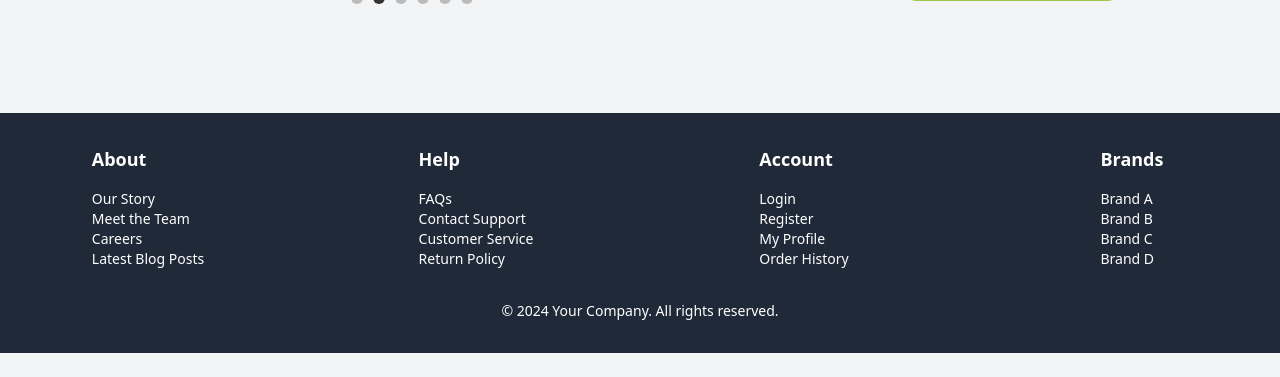
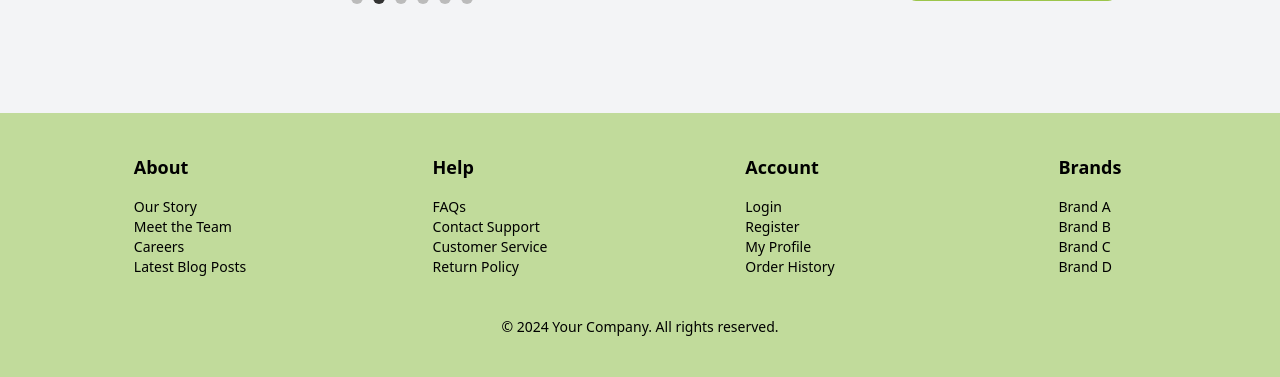
Before and after one commit to MengHor77/php_olineShope, a PHP site: page /php/index.php in a window 1280 px wide. Shown: the part 804-1181 px from the top of the page. Before the commit the page ends 1157 px from the top, so only its background shows below. Run offline with PHP 8.4, Linux system fonts and the light colour scheme; some libraries are stand-ins or nearby versions.

Commit message:
fix: css

```diff
--- a/src/Page/publicSite/Layout/Footer/footer.php
+++ b/src/Page/publicSite/Layout/Footer/footer.php
@@ -9,35 +9,40 @@
 
 </head>
 
-<footer class="bg-gray-800 text-white py-8 ">
-    <div class="container grid grid-cols-2 md:grid-cols-4 gap-8 items-center justify-center">
+<body>
+
+    <div class=" bg-primary-30 flex flex-col gap-2 py-10">
+
+        <div class=" w-full h-full  flex flex-row justify-between px-10 ">
             <!-- About Section -->
-        <div class=" flex justify-center">
-            <div class="flex flex-col  justify-start">
-                <h5 class="text-lg font-bold mb-4 ">About</h5>
+            <div class="w-full h-full  flex flex-col items-center justify-center ">
+
+                <div class=" flex  flex-col justify-start">
+                    <h5 class="text-lg font-bold mb-4  ">About</h5>
                     <p class="text-sm hover:underline">Our Story</p>
                     <p class="text-sm hover:underline">Meet the Team</p>
                     <p class="text-sm hover:underline">Careers</p>
                     <p class="text-sm hover:underline">Latest Blog Posts</p>
 
                 </div>
+
             </div>
             <!-- Help Section -->
-        <div class=" flex justify-center">
-            <div class="flex flex-col  justify-start">
+            <div class="w-full h-full  flex flex-col items-center justify-center ">
 
+                <div class=" flex  flex-col justify-start">
                     <h5 class="text-lg font-bold mb-4 ">Help</h5>
                     <p class="text-sm hover:underline">FAQs</p>
                     <p class="text-sm hover:underline">Contact Support</p>
                     <p class="text-sm hover:underline">Customer Service</p>
                     <p class="text-sm hover:underline">Return Policy</p>
+                </div>
 
 
             </div>
-        </div>
             <!-- Account Section -->
-        <div class=" flex justify-center">
-            <div class="flex flex-col justify-start">
+            <div class="w-full h-full  flex flex-col items-center justify-center ">
+                <div class=" flex  flex-col justify-start">
                     <h5 class="text-lg font-bold mb-4">Account</h5>
 
                     <p class="text-sm hover:underline">Login</p>
@@ -47,8 +52,8 @@
                 </div>
             </div>
             <!-- Brands Section -->
-        <div class=" flex justify-center">
-            <div class="flex flex-col justify-start">
+            <div class="w-full h-full  flex flex-col items-center justify-center ">
+                <div class=" flex  flex-col justify-start">
                     <h5 class="text-lg font-bold mb-4 ">Brands</h5>
 
                     <p class="text-sm hover:underline">Brand A</p>
@@ -63,5 +68,9 @@
         <div class="mt-8 text-center text-sm">
             <p>&copy; 2024 Your Company. All rights reserved.</p>
         </div>
-</footer>
+
+    </div>
+
+</body>
+
 </html>
```
Lines whose indentation alone changed are shown as unchanged.
